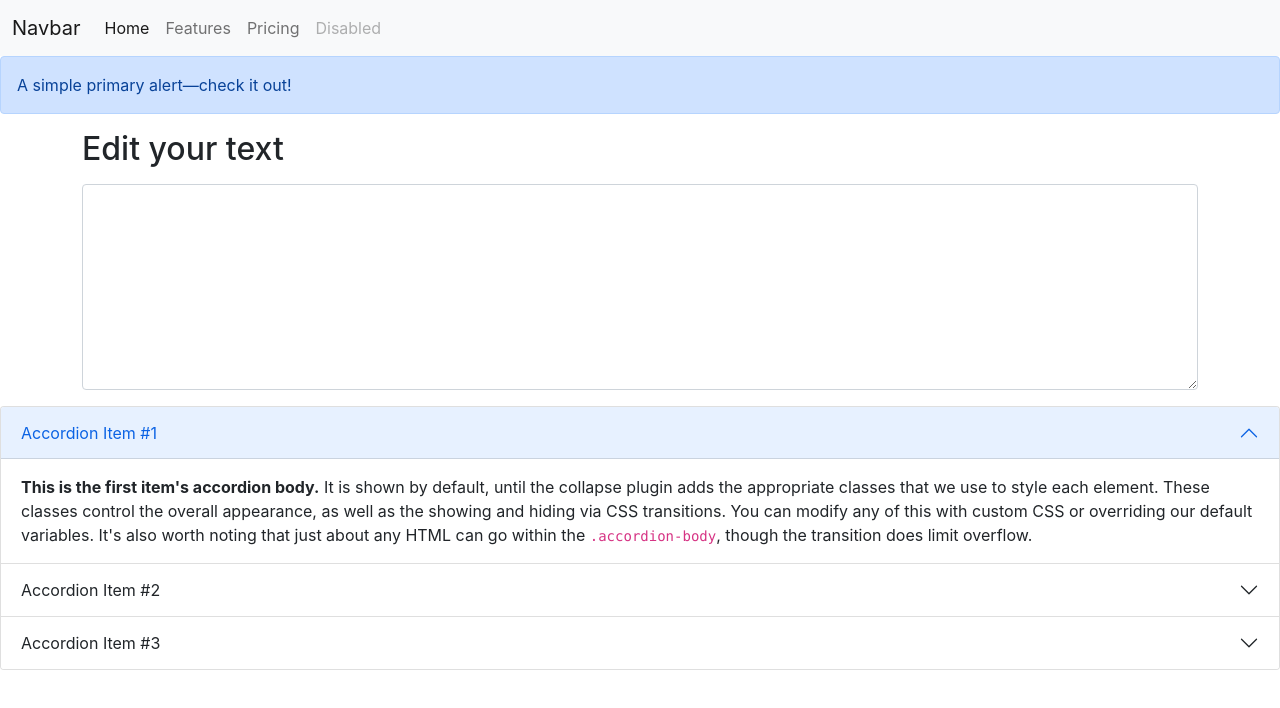
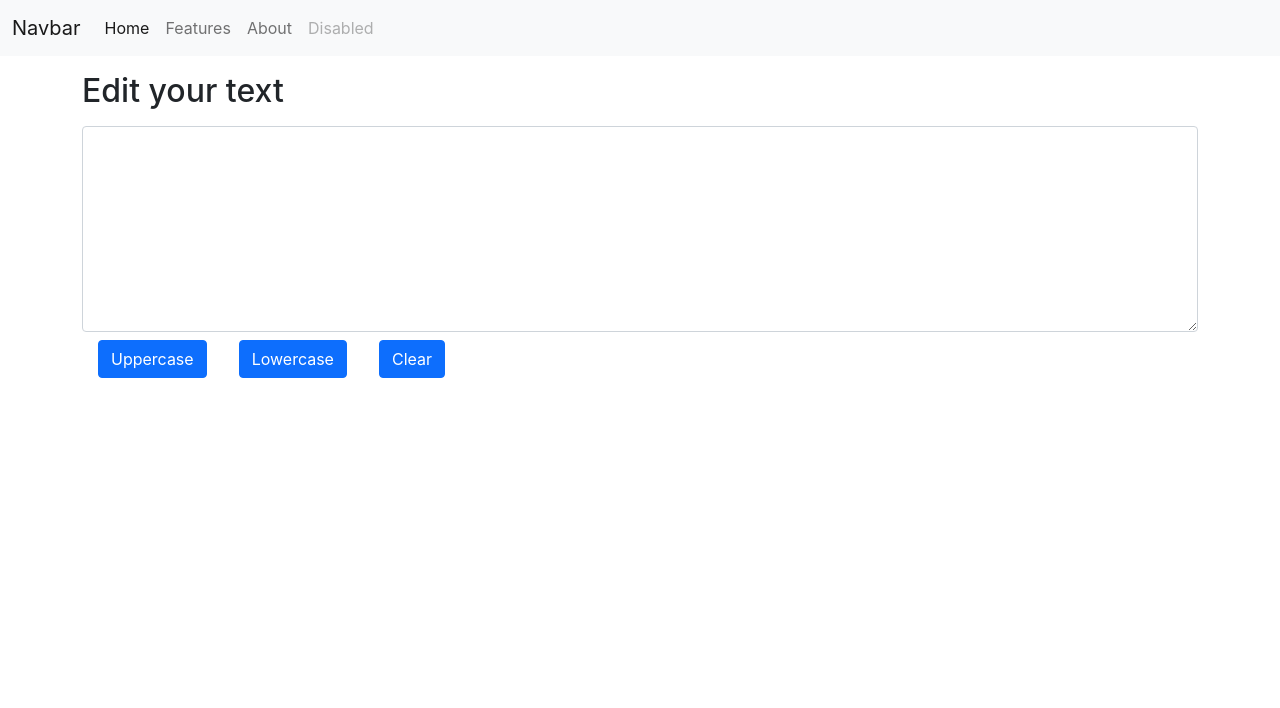
Before and after one commit to VikashTanwer/textutility, a React (Create React App) app: page /home in a window 1280 px wide. Shown: the top 708 px of the page. Built offline with nearby package versions, Linux system fonts and the light colour scheme.

Commit message:
adding basic functionality

```diff
--- a/src/App.js
+++ b/src/App.js
@@ -1,19 +1,22 @@
+import "./App.css";
+import Navar from "./components/Navar";
+import About from "./components/About";
+import Home from "./components/Home";
+import Alert from "./components/Alert";
 
-import './App.css';
-import Navar from './components/Navar'
-import About from './components/About';
-import Home from './components/Home';
-import Alert from './components/Alert';
-
+import { BrowserRouter as Router, Routes, Route } from "react-router-dom";
 
 function App() {
   return (
-   <>
-    <Navar/>
-    <Alert/>
-    <Home/>
-    <About/>
-   </>
+    <>
+      <Router>
+        <Navar />
+        <Routes>
+          <Route exact path="/home" element={<Home />}></Route>
+          <Route exact path="/about" element={<About />} />
+        </Routes>
+      </Router>
+    </>
   );
 }
 
--- a/src/components/Alert.js
+++ b/src/components/Alert.js
@@ -3,7 +3,7 @@ import React from "react";
 function Alert() {
   return (
     <div class="alert alert-primary" role="alert">
-      A simple primary alert—check it out!
+      Alert
     </div>
   );
 }
--- a/src/components/Home.js
+++ b/src/components/Home.js
@@ -1,11 +1,30 @@
-import React from "react";
+import React, { useState } from "react";
 
 function Home() {
+    const [text, setText] = useState("")
+    const onChangeHandle = (e)=>{
+        setText(e.target.value)
+    }
+
+    const onUpperCase =()=>{
+        setText(text.toUpperCase())
+    }
+
+    const onLowerCase = ()=>{
+        setText(text.toLowerCase())
+    }
+
+    const clear = ()=>{
+        setText("")
+    }
   return (
-    <div class="container">
+    <div className="container">
       <div className="mb-3">
-      <h2>Edit your text</h2>
-      <textarea className="form-control my-3"   id = "myBox" rows={8} ></textarea>
+      <h2 className="my-3">Edit your text</h2>
+      <textarea className="form-control" value={text} onChange={onChangeHandle} id = "myBox" rows={8} ></textarea>
+      <button type="button" className="btn btn-primary mx-3 my-2" onClick={onUpperCase}>Uppercase</button>
+      <button type="button" className="btn btn-primary mx-3 my-2" onClick={onLowerCase}>Lowercase</button>
+      <button type="button" className="btn btn-primary mx-3 my-2" onClick={clear}>Clear</button>
       </div>
     </div>
   );
--- a/src/components/Navar.js
+++ b/src/components/Navar.js
@@ -1,13 +1,14 @@
 import React from "react";
+import {Link} from 'react-router-dom';
 
 function Navar(props) {
   return (
     <>
       <nav className="navbar navbar-expand-lg navbar-light bg-light">
         <div className="container-fluid">
-          <a className="navbar-brand" href="/">
+          <Link className="navbar-brand" to="/">
             Navbar
-          </a>
+          </Link>
           <button
             className="navbar-toggler"
             type="button"
@@ -22,25 +23,25 @@ function Navar(props) {
           <div className="collapse navbar-collapse" id="navbarNav">
             <ul className="navbar-nav">
               <li className="nav-item">
-                <a className="nav-link active" aria-current="page" href="/">
+                <Link className="nav-link active" aria-current="page" to="/home">
                   Home
-                </a>
+                </Link>
               </li>
               <li className="nav-item">
-                <a className="nav-link" href="/">
+                <Link className="nav-link" to="/">
                   Features
-                </a>
+                </Link>
               </li>
               <li className="nav-item">
-                <a className="nav-link" href="/">
-                  Pricing
-                </a>
+                <Link className="nav-link" to="/about">
+                  About
+                </Link>
               </li>
               <li className="nav-item">
                 <a
                   className="nav-link disabled"
                   href="/"
-                  tabindex="-1"
+                  tabIndex="-1"
                   aria-disabled="true"
                 >
                   Disabled
```
